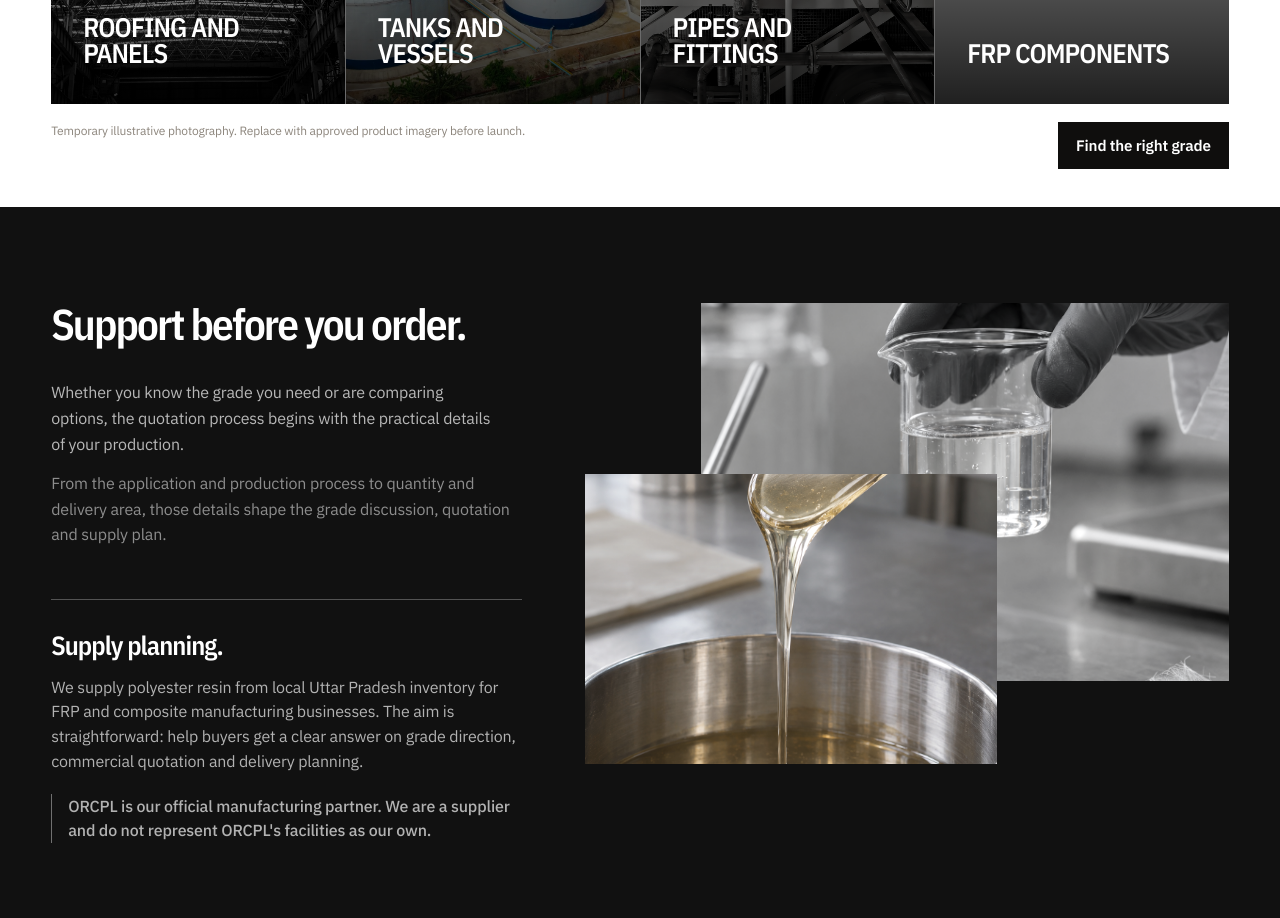
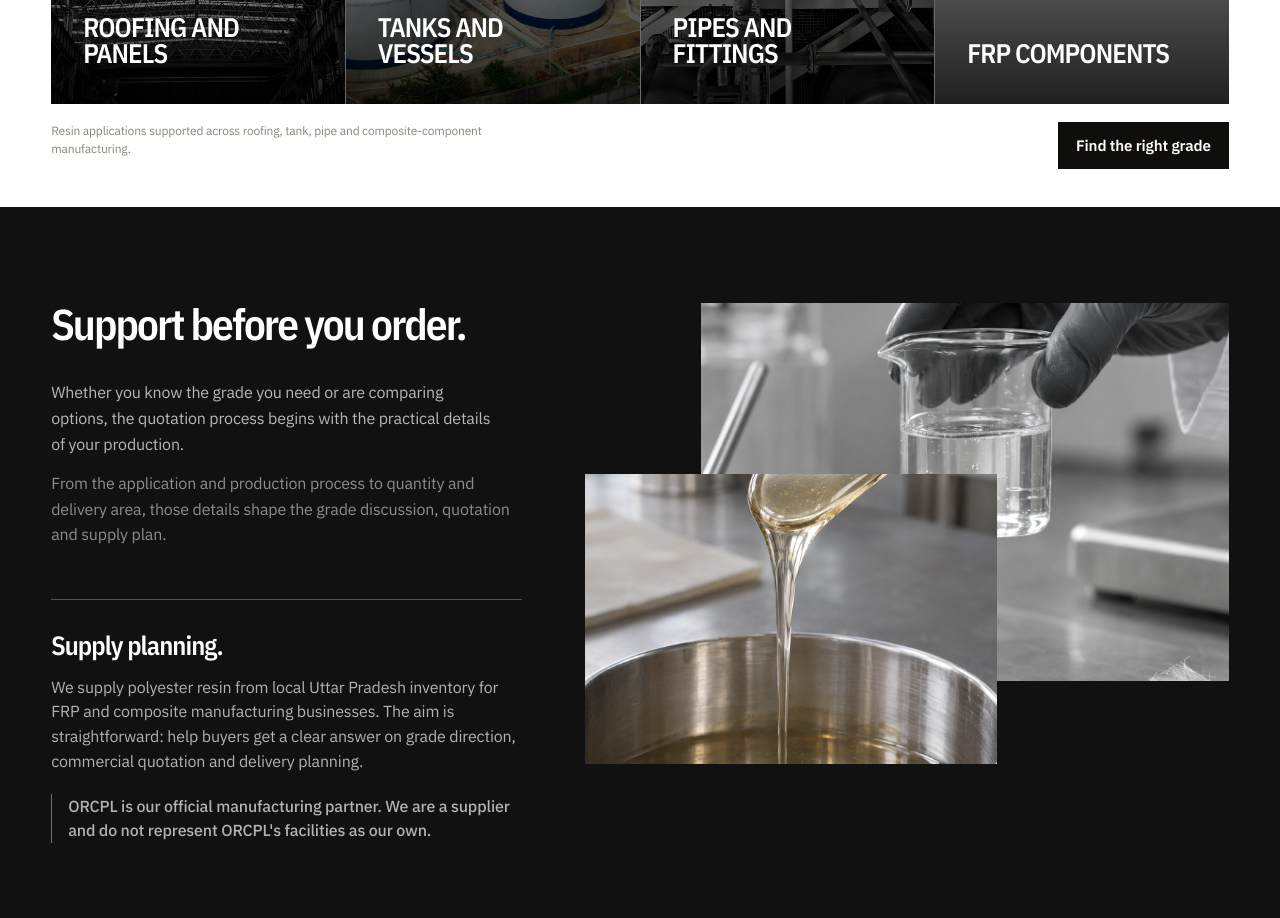
Before and after one commit to drifter089/TREXON-COMPANY, a Next.js app: page / in a window 1280 px wide. Shown: the part 1280-2198 px from the top of the page. Built offline with nearby package versions, Linux system fonts and the light colour scheme; grey boxes are pictures that could not be loaded.

Commit message:
Polish public-facing site copy

```diff
--- a/app/components/HomeSections.tsx
+++ b/app/components/HomeSections.tsx
@@ -114,7 +114,7 @@ export default function HomeSections() {
         </div>
 
         <div className={styles.productsFoot}>
-          <p>Temporary illustrative photography. Replace with approved product imagery before launch.</p>
+          <p>Resin applications supported across roofing, tank, pipe and composite-component manufacturing.</p>
           <Link href="/quote#grade-help">Find the right grade</Link>
         </div>
       </section>
--- a/app/layout.tsx
+++ b/app/layout.tsx
@@ -30,7 +30,7 @@ export const metadata: Metadata = {
     title: "Polyester Resin Supply for FRP & Composite Manufacturing",
     description:
       "Polyester resin supply, grade-selection support and commercial quotations for FRP and composite manufacturers in Uttar Pradesh.",
-    siteName: "Resin Supply",
+    siteName: "THREXON",
     type: "website",
   },
 };
```
